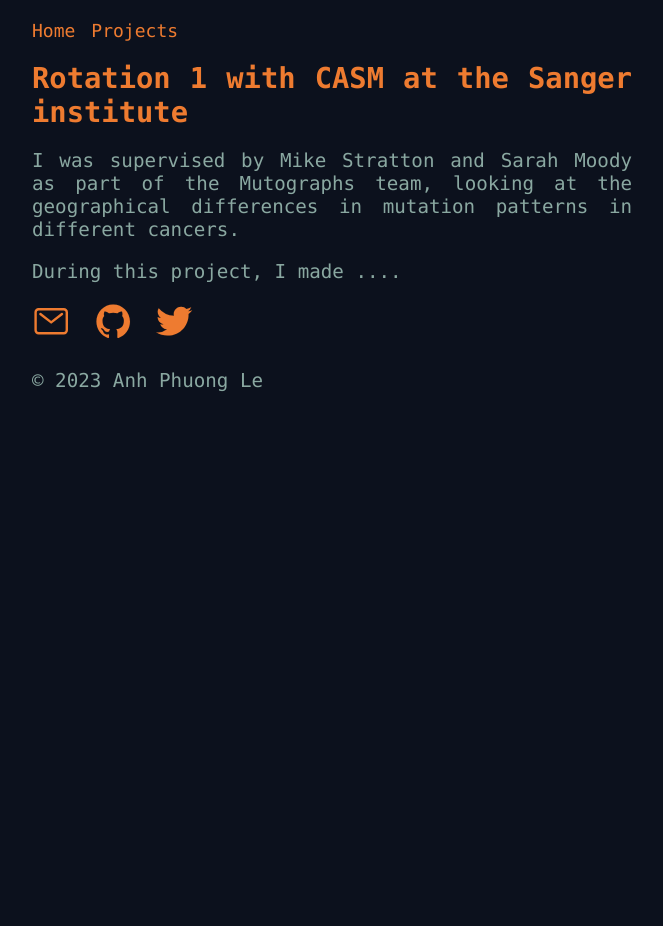
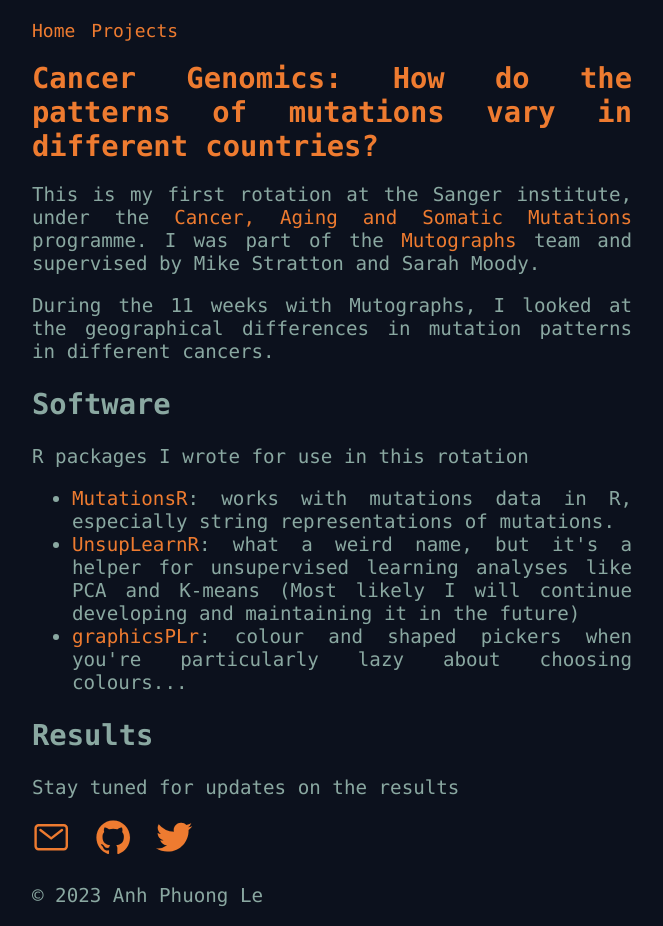
Before and after one commit to Phuong-Le/phuong-github-pages, an Eleventy site: page src/contents/projects/rot1_al35.md in a window 1280 px wide. Shown: the whole page, without its empty margins (308-971 px from the left). Before the commit the page ends 800 px from the top, so only its background shows below. Built offline with nearby package versions, Linux system fonts and the light colour scheme; Eleventy itself is replaced by a stand-in of ours; files that its build step writes are made by us from their sources.

Commit message:
CONTENT: rot1 and rot2

```diff
--- a/src/contents/projects/rot1_al35.md
+++ b/src/contents/projects/rot1_al35.md
@@ -1,7 +1,20 @@
 ---
-title: Rotation 1 with CASM at the Sanger institute
+title: "Cancer Genomics: How do the patterns of mutations vary in different countries?"
 ---
 
-I was supervised by Mike Stratton and Sarah Moody as part of the Mutographs team, looking at the geographical differences in mutation patterns in different cancers.
+This is my first rotation at the Sanger institute, under the <a href="https://www.sanger.ac.uk/programme/cancer-ageing-and-somatic-mutation/">Cancer, Aging and Somatic Mutations</a> programme. I was part of the <a href="https://www.mutographs.org/">Mutographs</a> team and supervised by Mike Stratton and Sarah Moody.
 
-During this project, I made ....
+During the 11 weeks with Mutographs, I looked at the geographical differences in mutation patterns in different cancers.
+
+## Software
+
+R packages I wrote for use in this rotation
+
+- <a href="https://github.com/Phuong-Le/mutationsR">MutationsR</a>: works with mutations data in R, especially string representations of mutations.
+- <a href="https://github.com/Phuong-Le/UnsupLearnR">UnsupLearnR</a>: what a weird name, but it's a helper for unsupervised learning analyses like PCA and K-means (Most likely I will continue developing and maintaining it in the future)
+- <a href="https://github.com/Phuong-Le/graphicsPLr">graphicsPLr</a>: colour and shaped pickers when you're particularly lazy about choosing colours...
+
+
+<h2>Results</h2>
+
+Stay tuned for updates on the results
```
Also changed, not shown: src/contents/projects/rot2_al35.md (+16 -2 lines).
